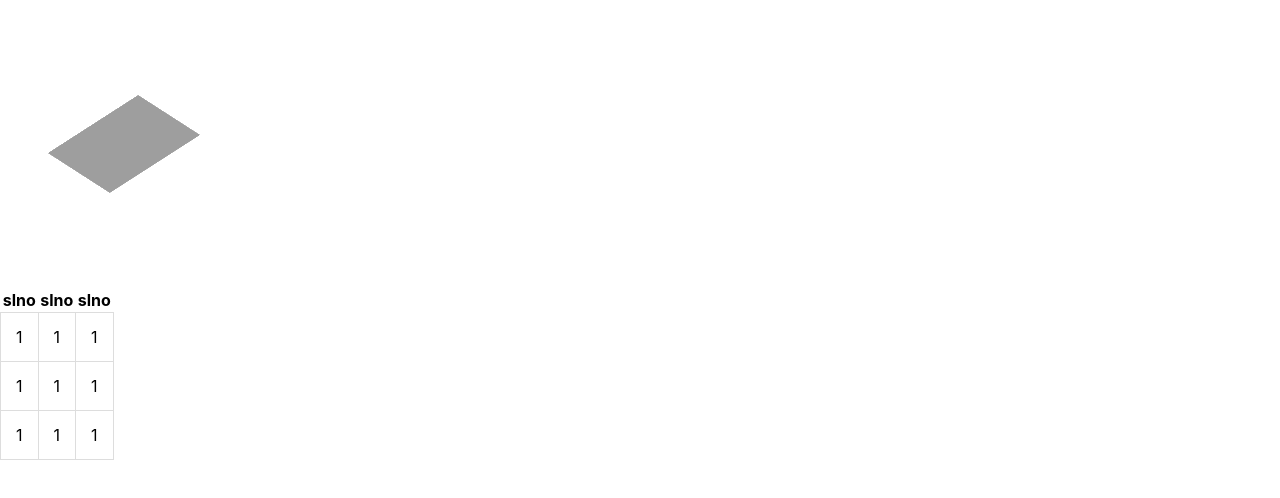
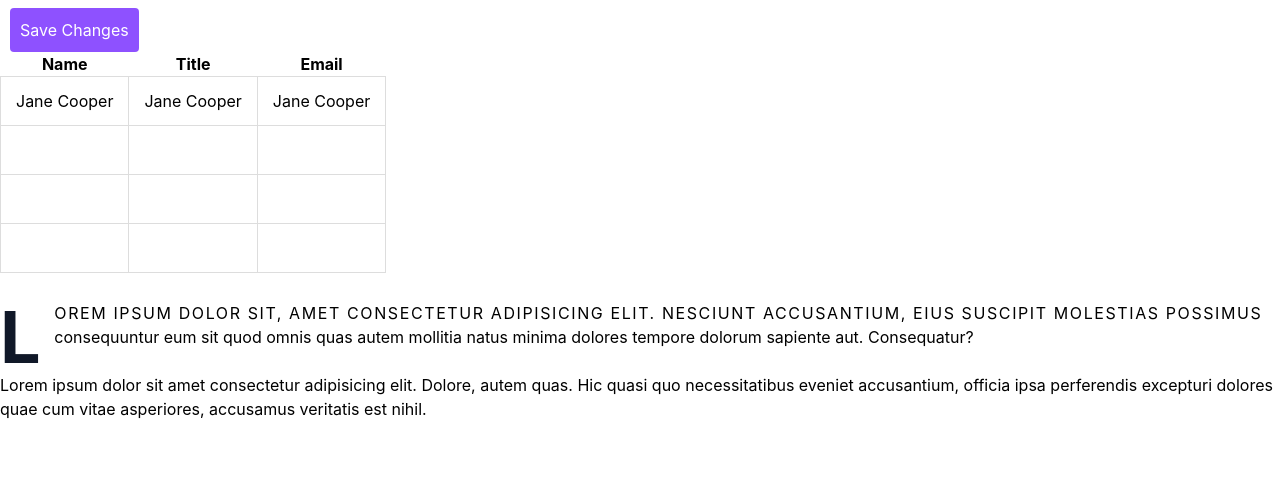
Before and after one commit to prashanth685/ReactUsage, a React (Vite) app in the folder Dayone/: page / in a window 1280 px wide. Shown: the top 498 px of the page. Built offline with nearby package versions, Linux system fonts and the light colour scheme; grey boxes are pictures that could not be loaded.

Commit message:
tailwind

```diff
--- a/Dayone/package.json
+++ b/Dayone/package.json
@@ -16,6 +16,7 @@
     "formik": "^2.4.9",
     "react": "^19.2.0",
     "react-dom": "^19.2.0",
+    "react-drag-and-drop": "^3.0.0",
     "react-icons": "^5.6.0",
     "react-paginate": "^8.3.0",
     "react-redux": "^9.2.0",
--- a/Dayone/src/App.jsx
+++ b/Dayone/src/App.jsx
@@ -12,6 +12,8 @@ import SearchBar from "./Components/SearchBar";
 import Form from "./Components/Form";
 import InputPlace from "./Components/InputPlace";
 import Image from "./Components/Image";
+import Drag from "./Components/Drag";
+import Tailwind from "./Components/Tailwind";
 // import Lazy from "./Components/Lazy";
 // const Lazy = React.lazy(() => import("./Components/Lazy"));
 
@@ -35,7 +37,9 @@ const App = () => {
       {/* <SearchBar /> */}
       {/* <Form /> */}
       {/* <InputPlace /> */}
-      <Image />
+      {/* <Image /> */}
+      {/* <Drag /> */}
+      <Tailwind />
     </>
   );
 };
--- /dev/null
+++ b/Dayone/src/Components/Drag.jsx
@@ -0,0 +1,47 @@
+import React, { useState } from "react";
+import { Draggable, Droppable } from "react-drag-and-drop";
+
+export default function Drag() {
+  const [droppedData, setDroppedData] = useState("");
+
+  const handleDrop = (data) => {
+    setDroppedData(data.box);
+  };
+
+  return (
+    <div style={{ padding: 20 }}>
+      <h3>Drag and Drop Example</h3>
+
+      {/* Draggable */}
+      <Draggable type="box" data="Hello World">
+        <div
+          style={{
+            padding: 10,
+            background: "lightblue",
+            width: 120,
+            cursor: "grab",
+          }}
+        >
+          Drag me
+        </div>
+      </Draggable>
+
+      {/* Droppable */}
+      <Droppable types={["box"]} onDrop={handleDrop}>
+        <div
+          style={{
+            marginTop: 30,
+            padding: 20,
+            width: 200,
+            height: 100,
+            background: "#eee",
+            border: "2px dashed #aaa",
+          }}
+        >
+          Drop here
+          <p>{droppedData}</p>
+        </div>
+      </Droppable>
+    </div>
+  );
+}
--- /dev/null
+++ b/Dayone/src/Components/Tailwind.jsx
@@ -0,0 +1,67 @@
+import React from "react";
+
+const Tailwind = () => {
+  return (
+    <>
+      <button
+        className="bg-violet-500 hover:bg-violet-600 focus:outline-1 p-2.5 rounded mt-2 ml-2.5 text-white cursor-pointer r
+      "
+      >
+        <span className="animate-spin motion-reduce:hidden"></span>
+        Save Changes
+      </button>
+      <table className="table-auto">
+        <thead>
+          <tr>
+            <th>Name</th>
+            <th>Title</th>
+            <th>Email</th>
+          </tr>
+        </thead>
+        <tbody>
+          <tr className="odd:bg-white even::bg-gray-50 dark:odd:bg-gray-900/50 dark:even:bg-gray-950">
+            <td>Jane Cooper</td>
+            <td>Jane Cooper</td>
+            <td>Jane Cooper</td>
+          </tr>
+          <tr className="odd:bg-white even::bg-gray-50 dark:odd:bg-gray-900/50 dark:even:bg-gray-950 text-white">
+            <td>Jane Cooper</td>
+            <td>Jane Cooper</td>
+            <td>Jane Cooper</td>
+          </tr>
+          <tr className="odd:bg-white even::bg-gray-50 dark:odd:bg-gray-900/50 dark:even:bg-gray-950 text-white">
+            <td>Jane Cooper</td>
+            <td>Jane Cooper</td>
+            <td>Jane Cooper</td>
+          </tr>
+          <tr className="odd:bg-white even::bg-gray-50 dark:odd:bg-gray-900/50 dark:even:bg-gray-950 text-white">
+            <td>Jane Cooper</td>
+            <td>Jane Cooper</td>
+            <td>Jane Cooper</td>
+          </tr>
+        </tbody>
+      </table>
+      <div>
+        <p
+          className="first-letter:float-left first-letter:mr-3 first-letter:text-7xl first-letter:font-bold
+        first-letter:text-gray-900
+        first-line:uppercase
+        first-line:tracking-widest mt-7"
+        >
+          Lorem ipsum dolor sit, amet consectetur adipisicing elit. Nesciunt
+          accusantium, eius suscipit molestias possimus consequuntur eum sit
+          quod omnis quas autem mollitia natus minima dolores tempore dolorum
+          sapiente aut. Consequatur?
+        </p>
+        <p className="mt-6">
+          Lorem ipsum dolor sit amet consectetur adipisicing elit. Dolore, autem
+          quas. Hic quasi quo necessitatibus eveniet accusantium, officia ipsa
+          perferendis excepturi dolores quae cum vitae asperiores, accusamus
+          veritatis est nihil.
+        </p>
+      </div>
+    </>
+  );
+};
+
+export default Tailwind;
```
Also changed, not shown: 2 other files (tests, documents, lock files or other folders).
